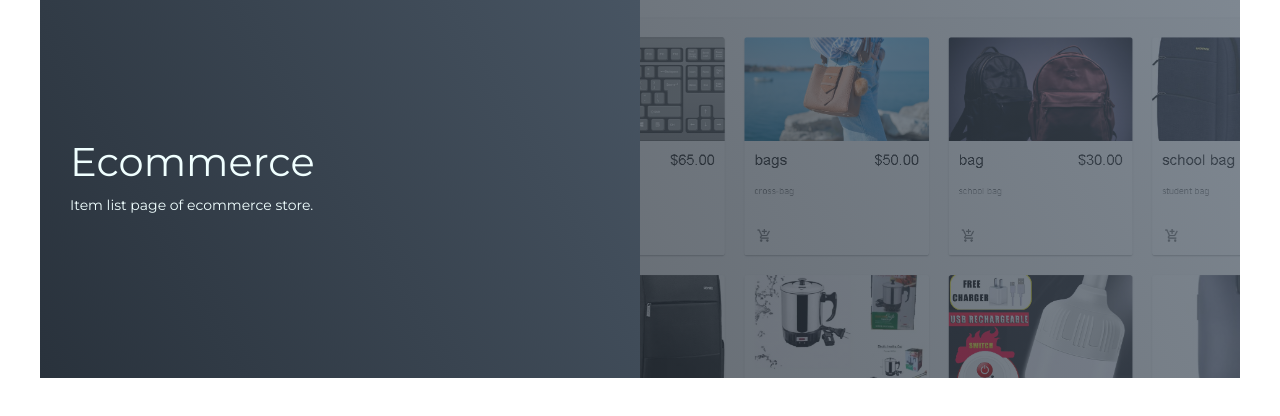
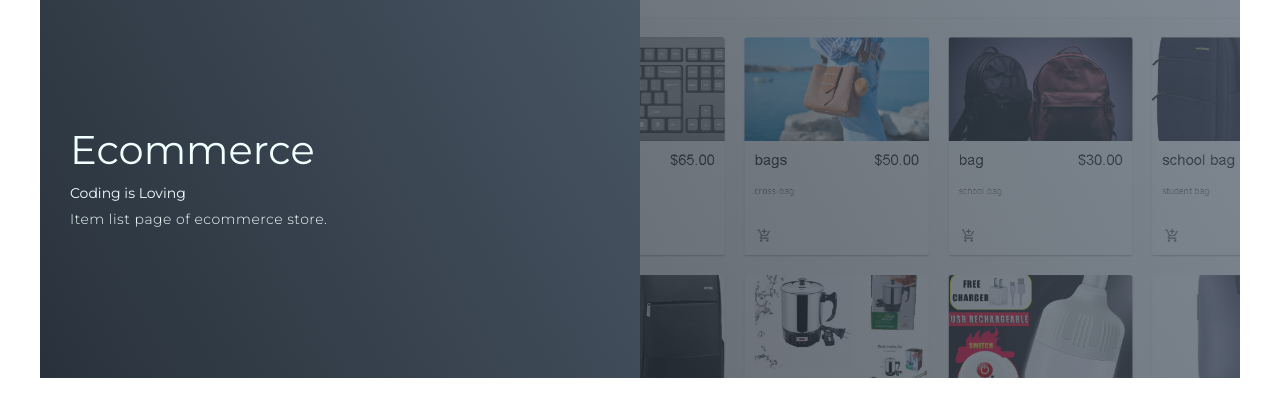
Before and after one commit to Ayandaqoseem/portfolio-2, a plain HTML site: page index.html in a window 1280 px wide. Shown: the part 2645-3061 px from the top of the page. Drawn offline with Linux system fonts and the light colour scheme.

Commit message:
index modified

```diff
--- a/index.html
+++ b/index.html
@@ -80,7 +80,7 @@
                         <img src="https://img.icons8.com/bubbles/50/000000/services.png"/>
                     </div>
                     <h2>Javascript</h2>
-                    <p>I dynamically render some section of web page to be interactiv
+                    <p>I dynamically render some section of web page to be interactive
                         using javascript to give user better experience.</p>
                 </div>
                 <div class="service-item">
@@ -128,7 +128,8 @@
                 <div class="project-item">
                     <div class="project-info">
                         <h1>Ecommerce</h1>
-                        <h2>Item list page of ecommerce store.</p>
+                        <h2>Coding is Loving</h2>
+                        <p>Item list page of ecommerce store.</p>
                     </div>
                     <div class="project-img">
                         <img src="./img/ecomerce-1 1.png" alt="image">
```
